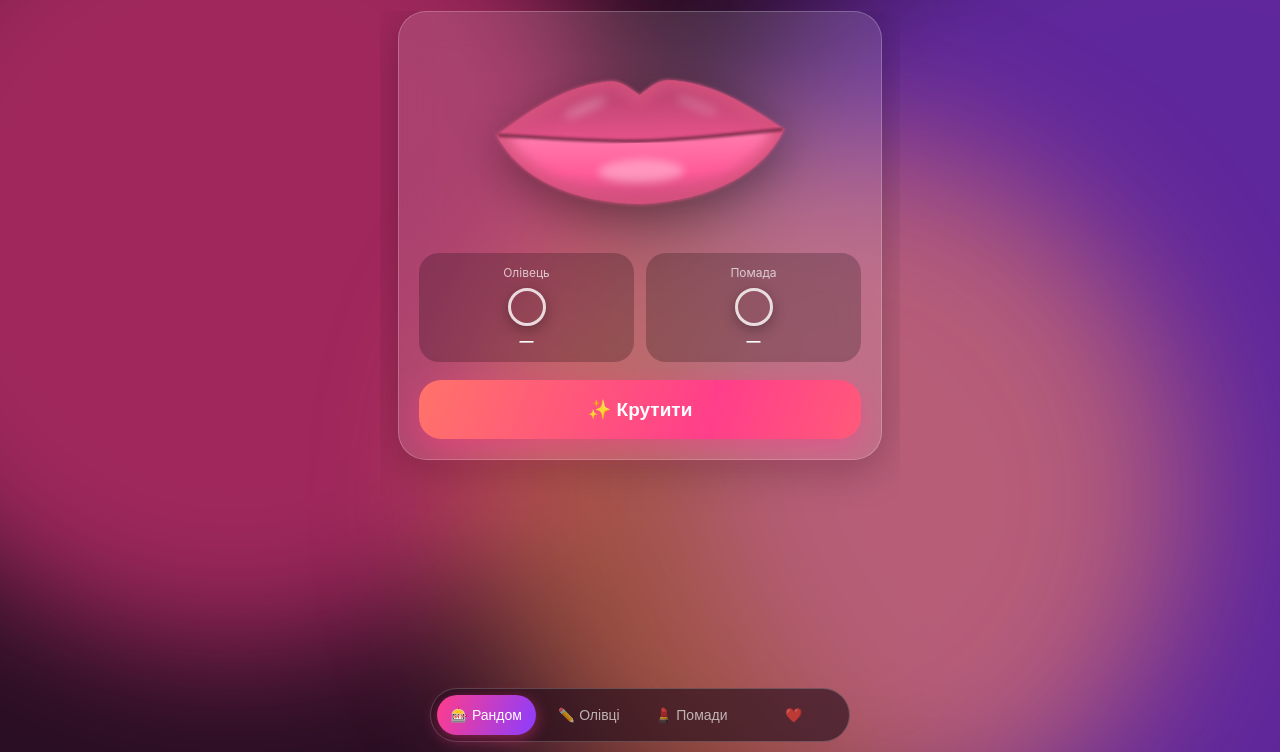
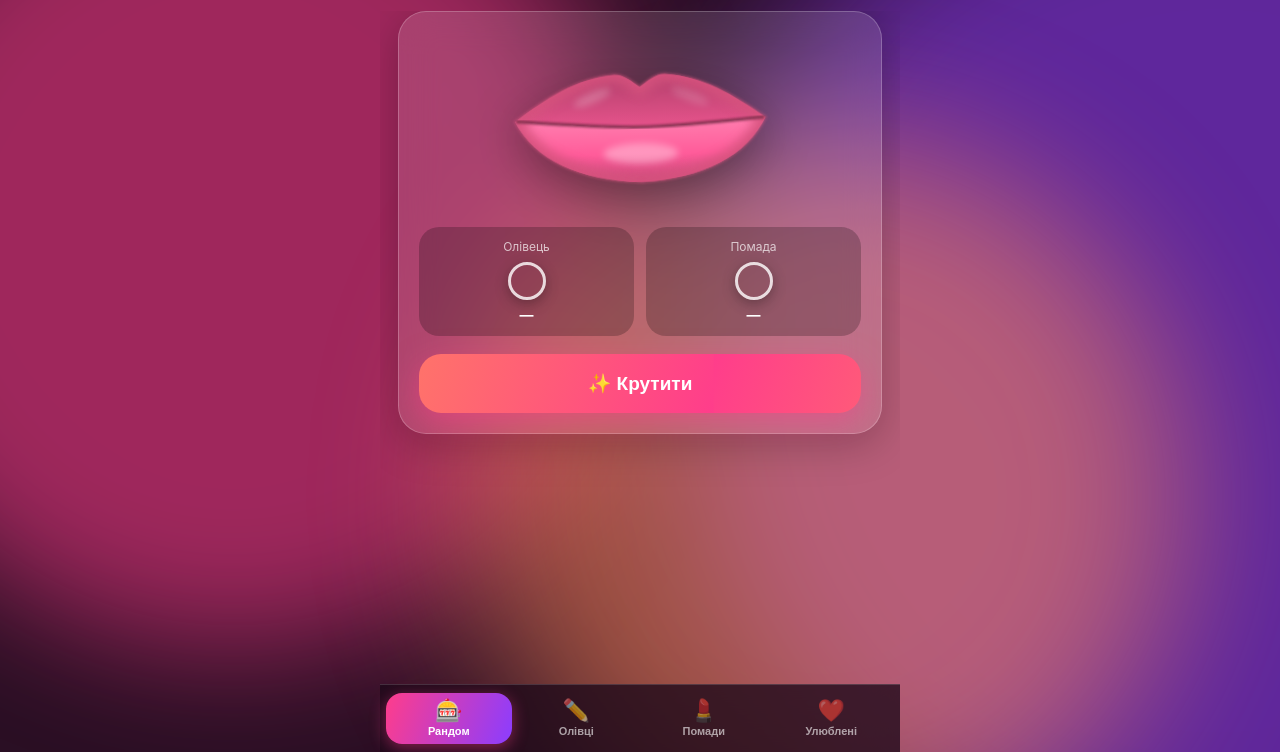
Before and after one commit to Callisto227/lipcombo_randomizer, a plain HTML site: page index.html in a window 1280 px wide. Shown: the part 48-800 px from the top of the page. Drawn offline with Linux system fonts and the light colour scheme.

Commit message:
Static nav, fix favorites and duplicate ids

```diff
--- a/index.html
+++ b/index.html
@@ -13,7 +13,7 @@
 *{box-sizing:border-box;-webkit-tap-highlight-color:transparent}
 html,body{height:100%;margin:0}
 body{font-family:-apple-system,"SF Pro Rounded",system-ui,sans-serif;color:#fff;background:#2a0f24;overflow:hidden;
-padding:env(safe-area-inset-top) 0 env(safe-area-inset-bottom)}
+padding:env(safe-area-inset-top) 0 0}
 .bg{position:fixed;inset:0;z-index:0;overflow:hidden}
 .bg i{position:absolute;border-radius:50%;filter:blur(60px);opacity:.55;animation:fl 14s ease-in-out infinite alternate}
 .bg i:nth-child(1){width:60vw;height:60vw;background:#ff3d8b;top:-10%;left:-15%}
@@ -24,11 +24,11 @@ padding:env(safe-area-inset-top) 0 env(safe-area-inset-bottom)}
 header{display:flex;justify-content:space-between;align-items:center;padding:14px 20px}
 h1{margin:0;font-size:26px;letter-spacing:.5px;background:linear-gradient(90deg,#fff,#ffc1dc);-webkit-background-clip:text;color:transparent}
 .chip{font-size:12px;padding:6px 11px;border-radius:20px;background:rgba(255,255,255,.14);backdrop-filter:blur(10px);border:0;color:#fff}
-main{flex:1;overflow-y:auto;padding:0 18px 100px}
+main{flex:1;overflow-y:auto;padding:0 18px 24px}
 .tab{display:none;animation:in .5s cubic-bezier(.2,.9,.3,1.2)}.tab.on{display:block}
 @keyframes in{from{opacity:0;transform:translateY(24px) scale(.97)}}
 .glass{background:rgba(255,255,255,.12);backdrop-filter:blur(18px);-webkit-backdrop-filter:blur(18px);border:1px solid rgba(255,255,255,.22);border-radius:28px;padding:20px;box-shadow:0 10px 40px rgba(0,0,0,.25)}
-.lips{width:78%;display:block;margin:6px auto 0;filter:drop-shadow(0 12px 24px rgba(0,0,0,.35));animation:bob 3s ease-in-out infinite}
+.lips{width:68%;display:block;margin:6px auto 0;filter:drop-shadow(0 12px 24px rgba(0,0,0,.35));animation:bob 3s ease-in-out infinite}
 @keyframes bob{50%{transform:translateY(-8px) rotate(-1.5deg)}}
 .lips.pop{animation:pop .7s}
 @keyframes pop{30%{transform:scale(1.18) rotate(4deg)}60%{transform:scale(.95) rotate(-3deg)}}
@@ -51,9 +51,9 @@ input[type=color]{width:54px;padding:3px;flex:none;height:50px}
 .item .dot{margin:0;width:32px;height:32px;flex:none}
 .item span{flex:1}.item button{border:0;background:none;color:#fff;opacity:.6;font-size:20px;padding:4px 8px}
 .empty{text-align:center;opacity:.7;padding:30px 0}
-nav{position:fixed;left:50%;transform:translateX(-50%);bottom:calc(10px + env(safe-area-inset-bottom));z-index:5;display:flex;gap:4px;padding:6px;border-radius:30px;
-background:rgba(30,10,26,.6);backdrop-filter:blur(20px);-webkit-backdrop-filter:blur(20px);border:1px solid rgba(255,255,255,.2);width:min(92vw,420px)}
-nav button{flex:1;border:0;background:none;color:#fff;padding:12px 4px;border-radius:24px;font-size:14px;opacity:.65;transition:.3s}
+nav{flex:none;display:flex;gap:2px;padding:8px 6px calc(8px + env(safe-area-inset-bottom));background:rgba(30,10,26,.78);backdrop-filter:blur(20px);-webkit-backdrop-filter:blur(20px);border-top:1px solid rgba(255,255,255,.15)}
+nav button{flex:1;min-width:0;border:0;background:none;color:#fff;padding:7px 2px;border-radius:16px;display:flex;flex-direction:column;align-items:center;gap:3px;opacity:.6;transition:.3s}
+nav button i{font-style:normal;font-size:22px;line-height:1}nav button span{font-size:11px;font-weight:600;white-space:nowrap}
 nav button.on{background:linear-gradient(110deg,#ff3d8b,#8b3dff);opacity:1;box-shadow:0 4px 16px rgba(255,61,139,.45)}
 .sheet{position:fixed;inset:0;z-index:20;background:rgba(20,5,18,.7);backdrop-filter:blur(8px);display:none;align-items:flex-end;justify-content:center}
 .sheet.on{display:flex}.sheet .glass{width:100%;max-width:520px;border-radius:28px 28px 0 0;background:#3a1633;animation:in .4s;padding-bottom:calc(24px + env(safe-area-inset-bottom))}
@@ -68,8 +68,8 @@ nav button.on{background:linear-gradient(110deg,#ff3d8b,#8b3dff);opacity:1;box-s
 <section class="tab on" id="t0"><div class="glass">
 <svg class="lips" id="lips" viewBox="0 0 240 140">
 <defs>
-<linearGradient id="gu" x1="0" y1="0" x2="0" y2="1"><stop id="u1" offset="0" stop-color="#b83a64"/><stop id="u2" offset="1" stop-color="#e0527f"/></linearGradient>
-<linearGradient id="gl" x1="0" y1="0" x2="0" y2="1"><stop id="l1" offset="0" stop-color="#ff7aa6"/><stop id="l2" offset=".55" stop-color="#ff5c9a"/><stop id="l3" offset="1" stop-color="#cf3f77"/></linearGradient>
+<linearGradient id="gu" x1="0" y1="0" x2="0" y2="1"><stop id="su1" offset="0" stop-color="#b83a64"/><stop id="su2" offset="1" stop-color="#e0527f"/></linearGradient>
+<linearGradient id="gl" x1="0" y1="0" x2="0" y2="1"><stop id="sl1" offset="0" stop-color="#ff7aa6"/><stop id="sl2" offset=".55" stop-color="#ff5c9a"/><stop id="sl3" offset="1" stop-color="#cf3f77"/></linearGradient>
 <filter id="b4" x="-20%" y="-30%" width="140%" height="160%"><feGaussianBlur stdDeviation="4"/></filter>
 <filter id="b1" x="-10%" y="-20%" width="120%" height="140%"><feGaussianBlur stdDeviation=".7"/></filter>
 <filter id="b3" x="-30%" y="-100%" width="160%" height="300%"><feGaussianBlur stdDeviation="3"/></filter>
@@ -91,9 +91,9 @@ nav button.on{background:linear-gradient(110deg,#ff3d8b,#8b3dff);opacity:1;box-s
 <button class="go" id="go">✨ Крутити</button></div></section>
 <section class="tab" id="t1"><div class="row"><input type="color" id="c1" value="#c0506a"><input id="i1" placeholder="Назва відтінку олівця"><button class="add" data-k="pencils">+</button></div><div id="l1"></div></section>
 <section class="tab" id="t2"><div class="row"><input type="color" id="c2" value="#e0245e"><input id="i2" placeholder="Назва помади"><button class="add" data-k="lipsticks">+</button></div><div id="l2"></div></section>
+<section class="tab" id="t3"><div id="l3"></div></section>
 </main>
-<section class="tab" id="t3"><div id="l3"></div></section>
-<nav><button class="on" data-t="0">🎰 Рандом</button><button data-t="1">✏️ Олівці</button><button data-t="2">💄 Помади</button><button data-t="3">❤️</button></nav>
+<nav><button class="on" data-t="0"><i>🎰</i><span>Рандом</span></button><button data-t="1"><i>✏️</i><span>Олівці</span></button><button data-t="2"><i>💄</i><span>Помади</span></button><button data-t="3"><i>❤️</i><span>Улюблені</span></button></nav>
 </div>
 <div class="sheet" id="sh"><div class="glass">
 <h3 style="margin:0 0 6px">Синхронізація з GitHub</h3>
@@ -119,7 +119,7 @@ function updateHeart(){const h=$('#hb'),on=isFav();h.classList.toggle('show',!!c
 function renderFavs(){$('#l3').innerHTML=D.favs.length?D.favs.map((x,i)=>`<div class="item" data-fav="${x.id}" style="animation-delay:${i*40}ms"><div class="pair"><div class="dot" style="background:${x.ph}"></div><div class="dot" style="background:${x.lh}"></div></div><span>${esc(x.pn)}<br><small>${esc(x.ln)}</small></span><button data-k="favs" data-id="${x.id}">✕</button></div>`).join(''):'<div class="empty">Тут зʼявляться улюблені комбінації 💖<br>Натисни 🤍 після прокрутки</div>'}
 function mix(h,t,k){const f=x=>[1,3,5].map(i=>parseInt(x.slice(i,i+2),16)),a=f(h),b=f(t);return'#'+a.map((v,i)=>Math.round(v+(b[i]-v)*k).toString(16).padStart(2,'0')).join('')}
 function setLips(pc,lc){const S=(i,c)=>$('#'+i).setAttribute('stop-color',c);
-S('u1',mix(lc,'#000000',.3));S('u2',mix(lc,'#000000',.1));S('l1',mix(lc,'#ffffff',.2));S('l2',lc);S('l3',mix(lc,'#000000',.22));
+S('su1',mix(lc,'#000000',.3));S('su2',mix(lc,'#000000',.1));S('sl1',mix(lc,'#ffffff',.2));S('sl2',lc);S('sl3',mix(lc,'#000000',.22));
 $$('.pc').forEach(p=>p.setAttribute('stroke',pc));$('#mo').setAttribute('stroke',mix(lc,'#000000',.55))}
 function showCur(){$('#d1').style.background=cur.ph;$('#n1').textContent=cur.pn;$('#d2').style.background=cur.lh;$('#n2').textContent=cur.ln;setLips(cur.ph,cur.lh);updateHeart()}
 function hearts(){const r=$('#hb').getBoundingClientRect();for(let i=0;i<8;i++){const p=document.createElement('span');p.className='hp';p.textContent=pick(['❤️','💖','💗','💕']);p.style.left=r.left+r.width/2+'px';p.style.top=r.top+'px';document.body.appendChild(p);
@@ -140,7 +140,7 @@ try{status('⟳ Збереження…');let r=await api('PUT',{message:'update
 if(r.status==409||r.status==422){const g=await api('GET');if(g.ok){sha=(await g.json()).sha;r=await api('PUT',{message:'update',content:B(JSON.stringify(D,null,1)),sha})}}
 if(!r.ok)throw await why(r);sha=(await r.json()).content.sha;status('☁︎ Збережено');$('#er').textContent=''}catch(e){status('⚠︎ Не збережено');err(e)}
 busy=false;if(again){again=false;push()}}
-$$('nav button').forEach(b=>b.onclick=()=>{$$('nav button').forEach(x=>x.classList.toggle('on',x==b));$$('.tab').forEach((t,i)=>t.classList.toggle('on',i==b.dataset.t))});
+$$('nav button').forEach(b=>b.onclick=()=>{$('main').scrollTop=0;$$('nav button').forEach(x=>x.classList.toggle('on',x==b));$$('.tab').forEach((t,i)=>t.classList.toggle('on',i==b.dataset.t))});
 $$('.add').forEach(b=>b.onclick=()=>{const n=b.dataset.k=='pencils'?1:2,name=$('#i'+n).value.trim();if(!name)return $('#i'+n).focus();
 D[b.dataset.k].unshift({id:uid(),name,hex:$('#c'+n).value});$('#i'+n).value='';save();navigator.vibrate&&navigator.vibrate(15)});
 document.addEventListener('click',e=>{const b=e.target.closest('.item button');if(!b)return;D[b.dataset.k]=D[b.dataset.k].filter(x=>x.id!=b.dataset.id);save()});
@@ -156,7 +156,7 @@ const g=$('#go');g.disabled=true;cur=null;updateHeart();const fp=pick(P),fl=pick
 const step=()=>{t+=delay;const a=t>1500?fp:pick(P),b=t>2000?fl:pick(L);
 $('#d1').style.background=a.hex;$('#n1').textContent=a.name;$('#d2').style.background=b.hex;$('#n2').textContent=b.name;
 setLips(a.hex,b.hex);navigator.vibrate&&t%3<1&&navigator.vibrate(5);
-delay*=1.07;if(t<2300)setTimeout(step,delay);else{const l=$('#lips');l.classList.remove('pop');void l.offsetWidth;l.classList.add('pop');confetti([fp.hex,fl.hex,'#fff','#ffd1e4']);navigator.vibrate&&navigator.vibrate([30,40,30]);cur={pn:fp.name,ph:fp.hex,ln:fl.name,lh:fl.hex};updateHeart();g.disabled=false}};step()};
+delay*=1.07;if(t<2300)setTimeout(step,delay);else{const l=$('#lips');l.classList.remove('pop');void l.offsetWidth;l.classList.add('pop');confetti([fp.hex,fl.hex,'#fff','#ffd1e4']);navigator.vibrate&&navigator.vibrate([30,40,30]);cur={pn:fp.name,ph:fp.hex,ln:fl.name,lh:fl.hex};updateHeart();g.disabled=false;$('#hb').scrollIntoView({block:'nearest',behavior:'smooth'})}};step()};
 $('#hb').onclick=()=>{if(!cur)return;const k=key(cur),i=D.favs.findIndex(f=>key(f)==k);if(i>=0)D.favs.splice(i,1);else{D.favs.unshift({id:uid(),...cur});hearts()}const h=$('#hb');h.classList.remove('beat');void h.offsetWidth;h.classList.add('beat');navigator.vibrate&&navigator.vibrate(20);save()};
 document.addEventListener('click',e=>{const it=e.target.closest('.item[data-fav]');if(!it||e.target.closest('button'))return;const f=D.favs.find(x=>x.id==it.dataset.fav);if(!f)return;cur={pn:f.pn,ph:f.ph,ln:f.ln,lh:f.lh};showCur();$$('nav button')[0].click();const l=$('#lips');l.classList.remove('pop');void l.offsetWidth;l.classList.add('pop')});
 setLips('#d6527e','#ff5c9a');render();pull();addEventListener('online',pull);
```
